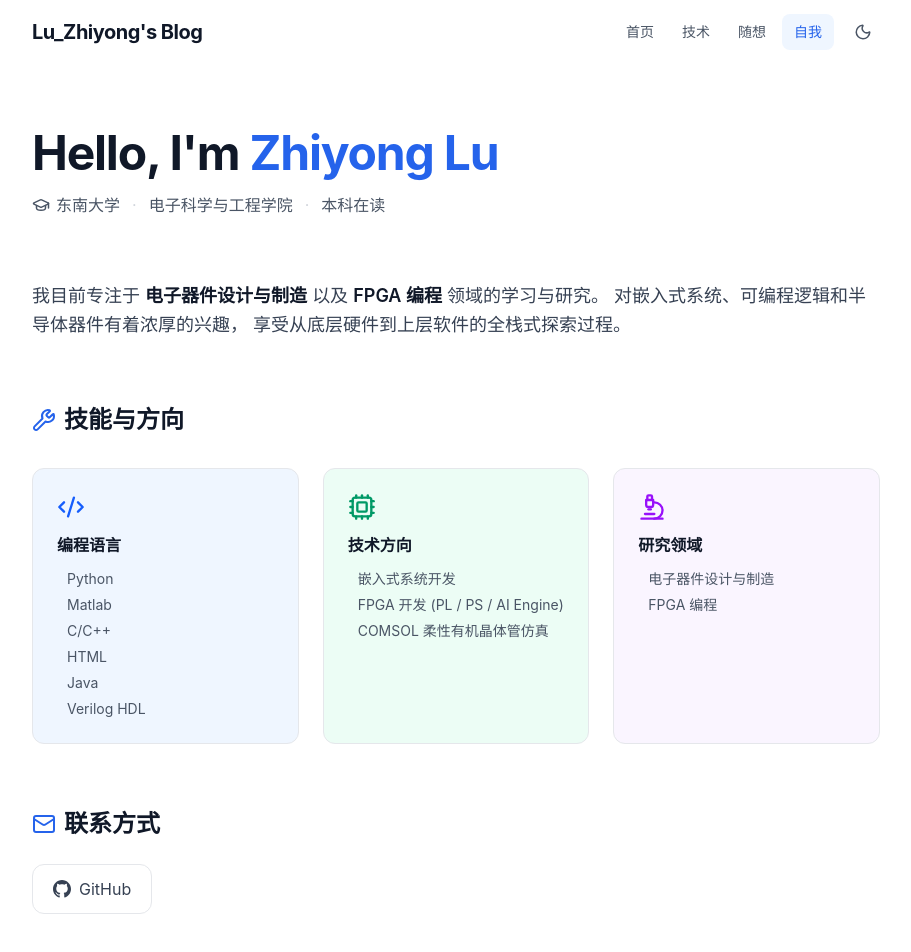
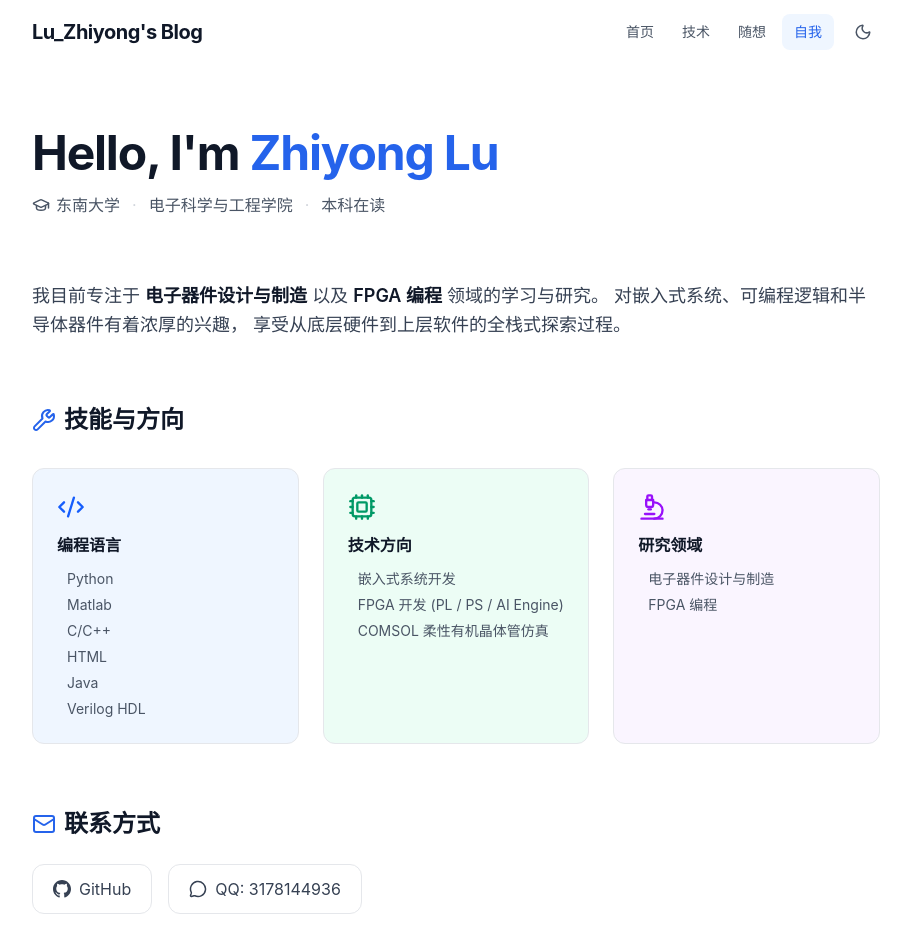
Before and after one commit to LZY041017/blog, a Next.js app: page /blog/about in a window 1280 px wide. Shown: the top 952 px of the page, without its empty margins (184-1095 px from the left). Built offline with nearby package versions, Linux system fonts and the light colour scheme.

Commit message:
✨ 联系方式新增 QQ

```diff
--- a/app/about/page.tsx
+++ b/app/about/page.tsx
@@ -6,6 +6,7 @@ import {
   Wrench,
   Microscope,
   Mail,
+  MessageCircle,
 } from "lucide-react";
 import { SITE_CONFIG } from "@/lib/constants";
 
@@ -134,6 +135,13 @@ export default function AboutPage() {
               GitHub
             </a>
           )}
+          <a
+            href="tencent://message/?uin=3178144936"
+            className="inline-flex items-center gap-2 px-5 py-3 rounded-xl border border-gray-200 dark:border-gray-800 text-gray-700 dark:text-gray-300 hover:border-gray-400 dark:hover:border-gray-600 hover:shadow-sm transition-all"
+          >
+            <MessageCircle size={18} />
+            QQ: 3178144936
+          </a>
           {SITE_CONFIG.social.email && (
             <a
               href={`mailto:${SITE_CONFIG.social.email}`}
```
Also changed, not shown: 1 other file (tests, documents, lock files or other folders).
